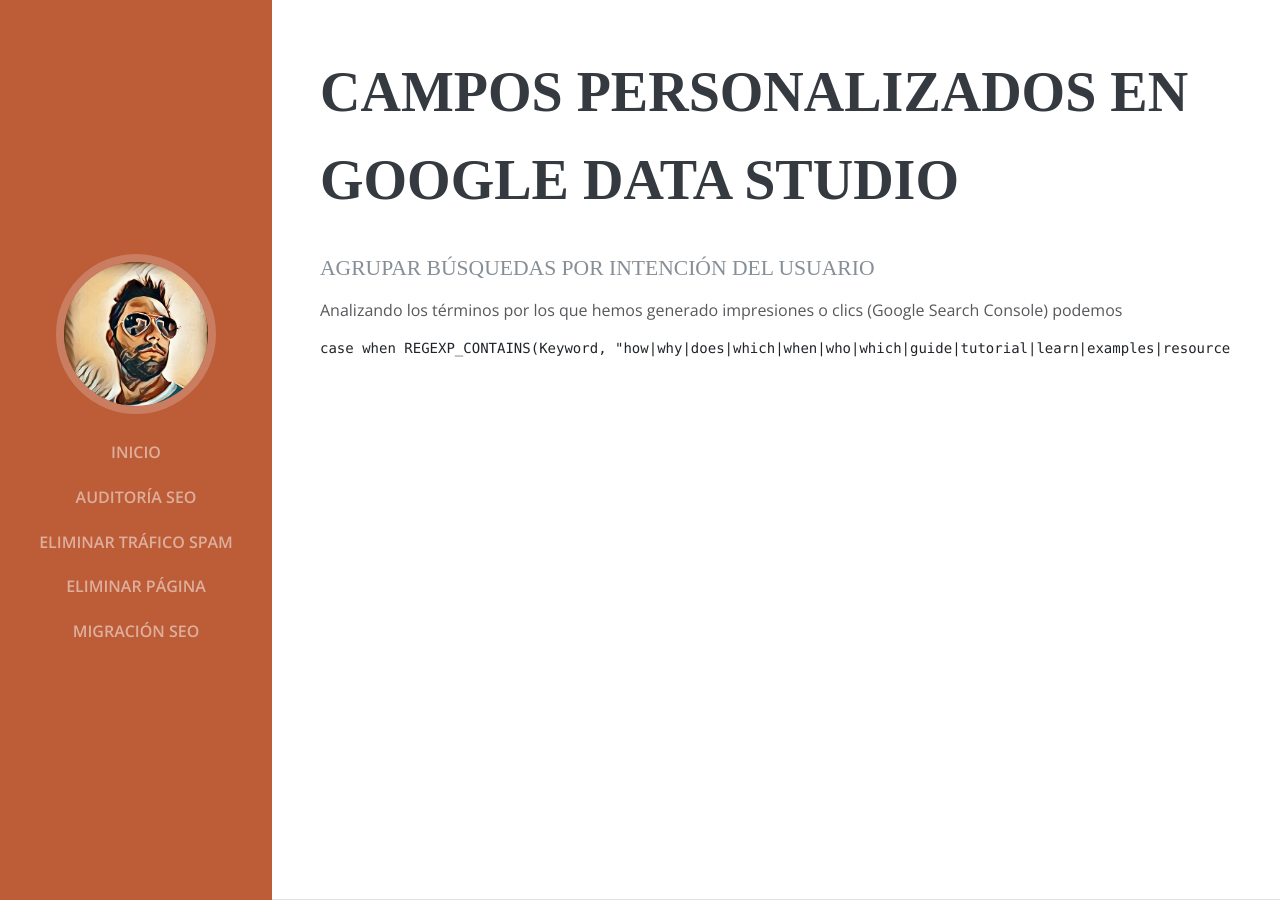
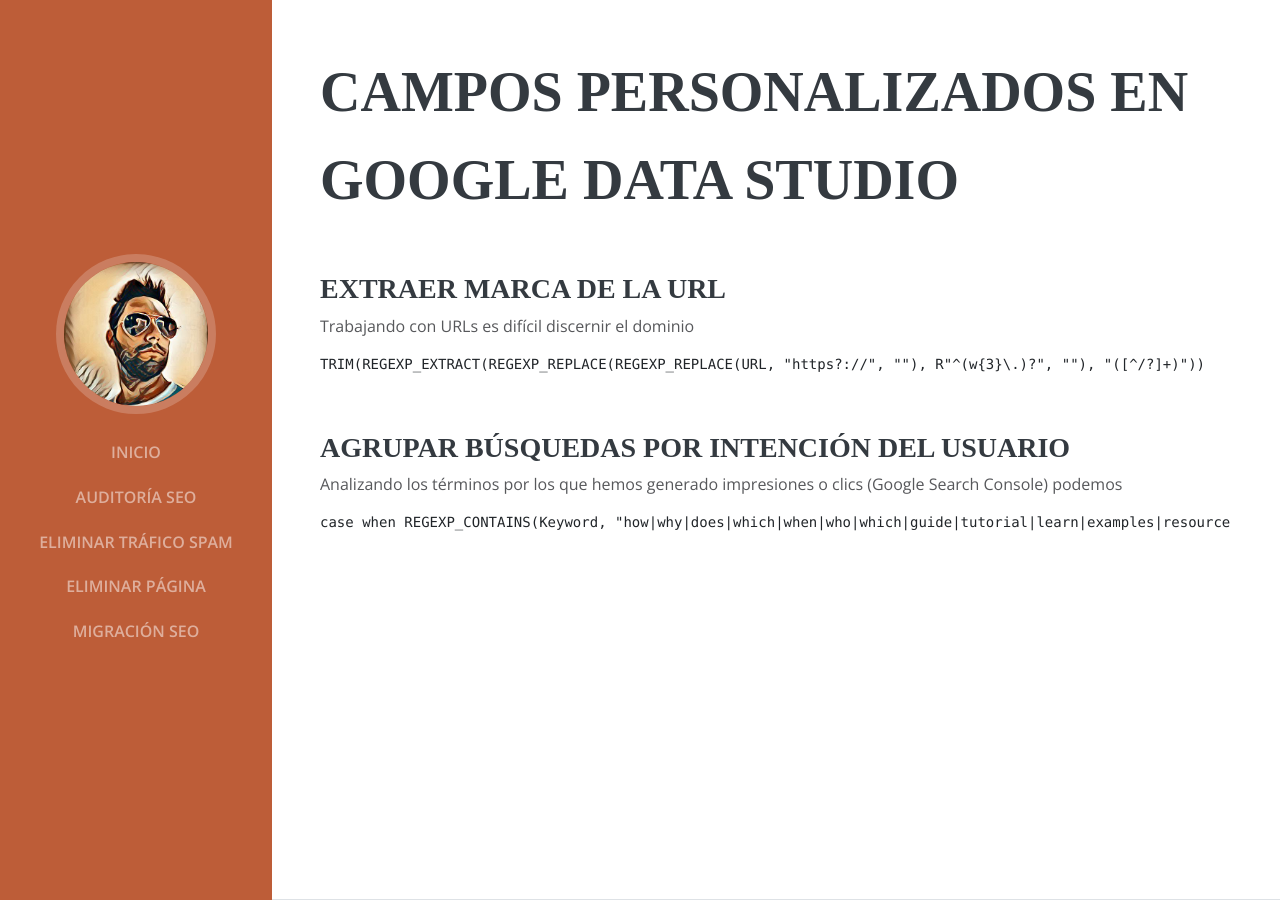
Before and after one commit to Emirodgar/w-chuleta-seo, a Jekyll site: the page built from X - Dashboards/campos-personalizados-data-studio.md, in a window 1280 px wide. Built offline with Jekyll 4.4.1, drawn with Linux system fonts in a browser that asks for light colours; some web fonts are replaced; our own code applies the rules of GitHub Pages for plain Markdown files.

Commit message:
X - Dashboards/campos-personalizados-data-studio.md updated from https://stackedit.io/

````diff
--- a/X - Dashboards/campos-personalizados-data-studio.md
+++ b/X - Dashboards/campos-personalizados-data-studio.md
@@ -9,12 +9,20 @@
 
 # Campos personalizados en Google Data Studio
 
-### Agrupar búsquedas por intención del usuario
+## Extraer marca de la URL
+
+Trabajando con URLs es difícil discernir el dominio
+
+```
+TRIM(REGEXP_EXTRACT(REGEXP_REPLACE(REGEXP_REPLACE(URL, "https?://", ""), R"^(w{3}\.)?", ""), "([^/?]+)"))
+```
+
+## Agrupar búsquedas por intención del usuario
 
 Analizando los términos por los que hemos generado impresiones o clics (Google Search Console) podemos
 
     case when REGEXP_CONTAINS(Keyword, "how|why|does|which|when|who|which|guide|tutorial|learn|examples|resource|ideas|tips") then "Informational Intent" when regexp_contains(Keyword, "best|top|vs|review|cheap|comparison") then "Transactional Intent" when REGEXP_CONTAINS(Keyword, "Buy|price|cheap|expensive|recommendation|recommended|near me|firm|coupon|order|purchase|pricing") then "Transactional Intent" END
 
 <!--stackedit_data:
-eyJoaXN0b3J5IjpbLTIxNDIwOTc4MTRdfQ==
+eyJoaXN0b3J5IjpbNzE4MzcyNTA0XX0=
 -->
````
